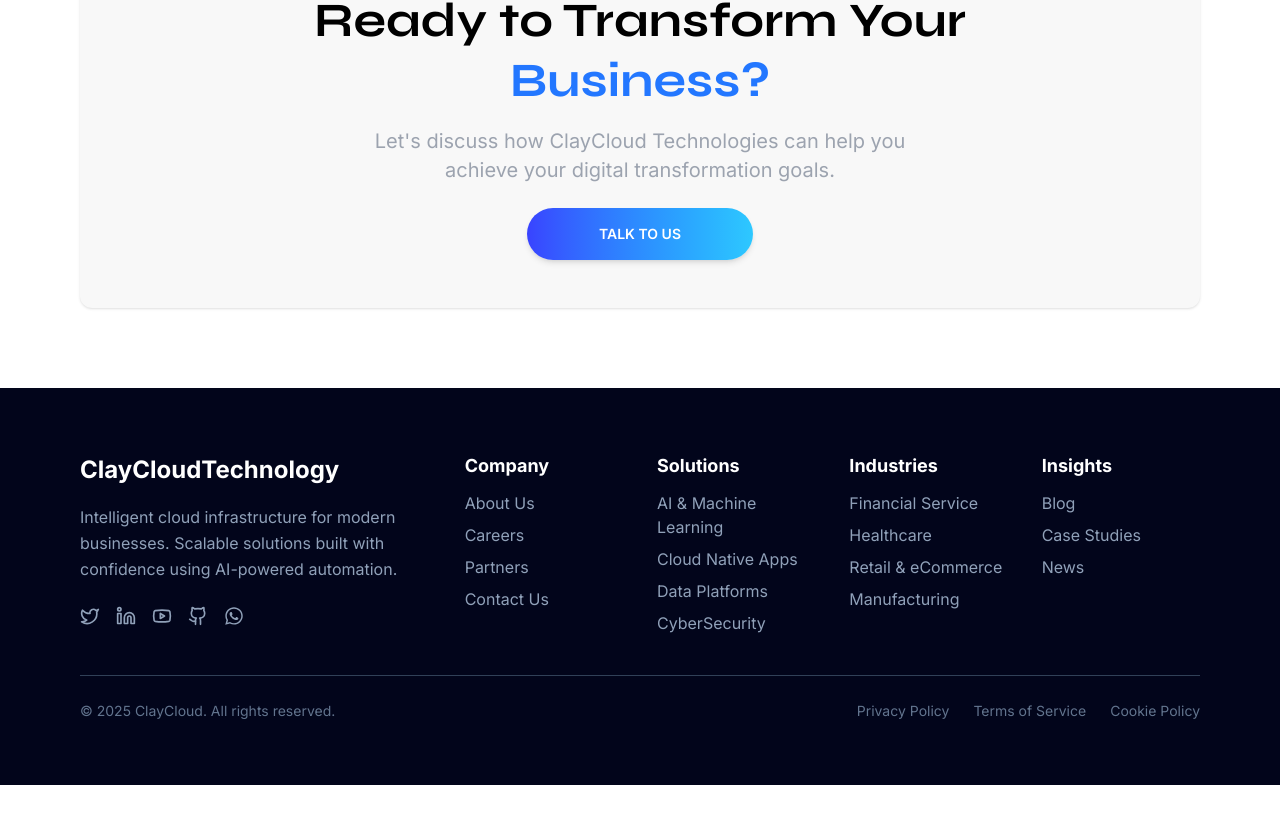
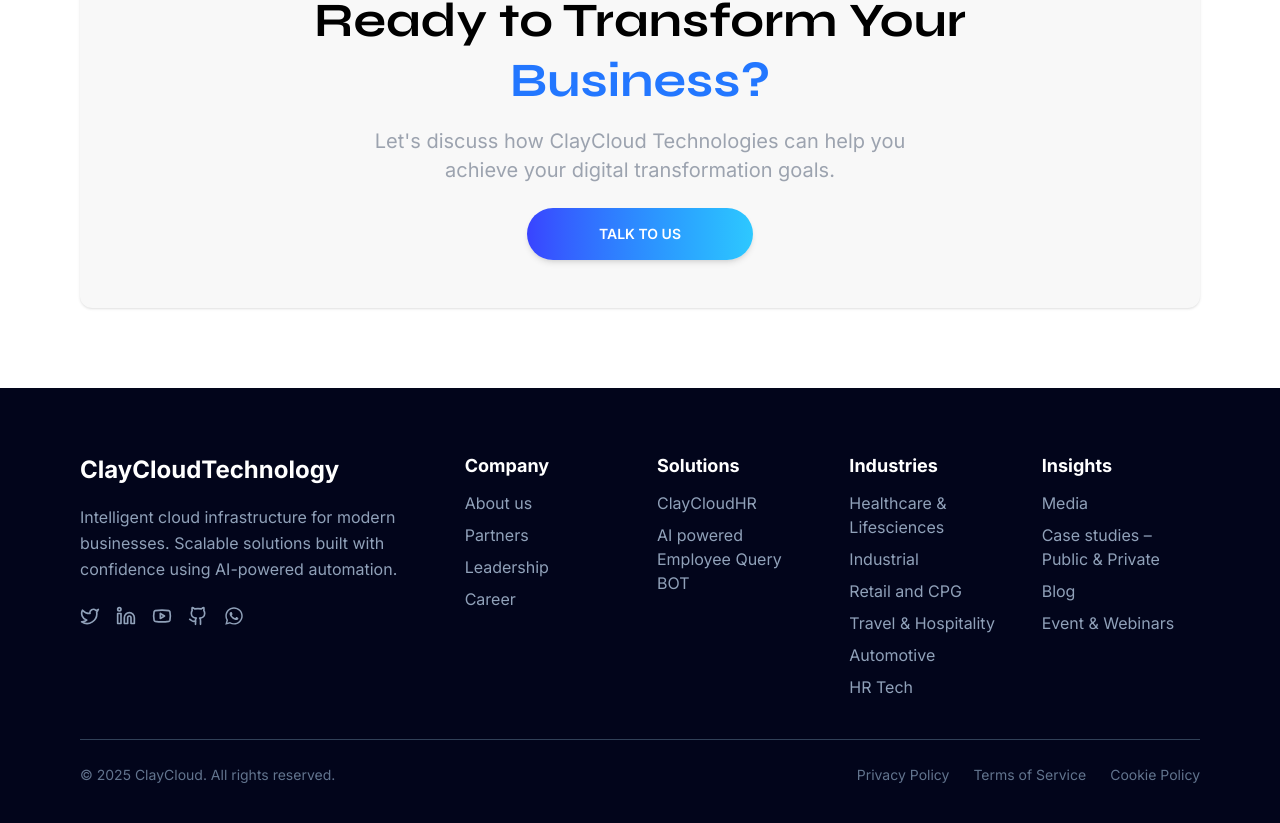
Before and after one commit to Ratneshch/Clay_Cloud, a Next.js app: page / in a window 1280 px wide. Shown: the part 6717-7540 px from the top of the page. Before the commit the page ends 7502 px from the top, so only its background shows below. Built offline with nearby package versions, Linux system fonts and the light colour scheme.

Commit message:
push the new code

```diff
--- a/src/components/Footer.jsx
+++ b/src/components/Footer.jsx
@@ -2,107 +2,66 @@
 import Link from "next/link";
 import { Twitter, Linkedin, Youtube, Github } from "lucide-react";
 import { FaWhatsapp } from "react-icons/fa";
+import navbar from "@/data/navbar.json";
 
 const Footer = () => {
+  const company = navbar.navItems.find((i) => i.label === "Company");
+  const solutions = navbar.navItems.find((i) => i.label === "Solutions");
+  const industries = navbar.navItems.find((i) => i.label === "Industries");
+  const insights = navbar.navItems.find((i) => i.label === "Insights");
+
   return (
-    <footer className="bg-[#02051b] text-white  font-inter mt-10">
-      {/* OUTER WRAPPER */}
+    <footer className="bg-[#02051b] text-white font-inter mt-10">
       <div className="w-full px-6 sm:px-10 lg:px-20 py-12 lg:py-16 flex justify-center">
-        {/* INNER CONTAINER */}
         <div className="w-full max-w-6xl">
-          {/* TOP CONTENT */}
+          {/* TOP GRID */}
           <div className="grid gap-10 md:gap-[34px] grid-cols-2 lg:grid-cols-6">
-            {/* Logo Section – full row on mobile (2 cols) */}
+
+            {/* Logo + Description */}
             <div className="col-span-2 space-y-4">
               <h2 className="font-bold text-[22px] sm:text-[24px]">
                 ClayCloudTechnology
               </h2>
               <p className="text-[14px] sm:text-[16px] text-slate-400 leading-relaxed max-w-md">
-                Intelligent cloud infrastructure for modern businesses.
-                Scalable solutions built with confidence using AI-powered
-                automation.
+                Intelligent cloud infrastructure for modern businesses. Scalable
+                solutions built with confidence using AI-powered automation.
               </p>
 
-              {/* Social Icons */}
               <div className="flex items-center gap-4 pt-2 text-slate-400">
-                <Link href="#">
-                  <Twitter className="w-5 h-5 hover:text-cyan-400 transition" />
-                </Link>
-                <Link href="#">
-                  <Linkedin className="w-5 h-5 hover:text-cyan-400 transition" />
-                </Link>
-                <Link href="#">
-                  <Youtube className="w-5 h-5 hover:text-cyan-400 transition" />
-                </Link>
-                <Link href="#">
-                  <Github className="w-5 h-5 hover:text-cyan-400 transition" />
-                </Link>
-                <Link href="#">
-                  <FaWhatsapp className="w-5 h-5 hover:text-cyan-400 transition" />
-                </Link>
+                <Link href="#"><Twitter className="w-5 h-5 hover:text-cyan-400" /></Link>
+                <Link href="#"><Linkedin className="w-5 h-5 hover:text-cyan-400" /></Link>
+                <Link href="#"><Youtube className="w-5 h-5 hover:text-cyan-400" /></Link>
+                <Link href="#"><Github className="w-5 h-5 hover:text-cyan-400" /></Link>
+                <Link href="#"><FaWhatsapp className="w-5 h-5 hover:text-cyan-400" /></Link>
               </div>
             </div>
 
-            {/* Company */}
-            <div>
-              <h3 className="font-bold text-[16px] sm:text-[18px] mb-3">
-                Company
-              </h3>
-              <ul className="space-y-2 text-[14px] sm:text-[16px] text-slate-400">
-                <li><Link href="#">About Us</Link></li>
-                <li><Link href="#">Careers</Link></li>
-                <li><Link href="#">Partners</Link></li>
-                <li><Link href="#">Contact Us</Link></li>
-              </ul>
-            </div>
+            {/* Dynamic Sections */}
+            <FooterColumn
+              title={company.columns[0].title}
+              items={company.columns[0].items}
+            />
 
-            {/* Solutions */}
-            <div>
-              <h3 className="font-bold text-[16px] sm:text-[18px] mb-3">
-                Solutions
-              </h3>
-              <ul className="space-y-2 text-[14px] sm:text-[16px] text-slate-400">
-                <li><Link href="#">AI &amp; Machine Learning</Link></li>
-                <li><Link href="#">Cloud Native Apps</Link></li>
-                <li><Link href="#">Data Platforms</Link></li>
-                <li><Link href="#">CyberSecurity</Link></li>
-              </ul>
-            </div>
+            <FooterColumn
+              title={solutions.columns[0].title}
+              items={solutions.columns[0].items}
+            />
 
-            {/* Industries */}
-            <div>
-              <h3 className="font-bold text-[16px] sm:text-[18px] mb-3">
-                Industries
-              </h3>
-              <ul className="space-y-2 text-[14px] sm:text-[16px] text-slate-400">
-                <li><Link href="#">Financial Service</Link></li>
-                <li><Link href="#">Healthcare</Link></li>
-                <li><Link href="#">Retail &amp; eCommerce</Link></li>
-                <li><Link href="#">Manufacturing</Link></li>
-              </ul>
-            </div>
+            <FooterColumn
+              title={industries.columns[0].title}
+              items={industries.columns[0].items}
+            />
 
+            <FooterColumn
+              title={insights.columns[0].title}
+              items={insights.columns[0].items}
+            />
+          </div>
 
- {/* Insights */}
-            <div>
-              <h3 className="font-bold text-[16px] sm:text-[18px] mb-3">
-                Insights
-              </h3>
-              <ul className="space-y-2 text-[14px] sm:text-[16px] text-slate-400">
-                <li><Link href="#">Blog</Link></li>
-                <li><Link href="#">Case Studies</Link></li>
-                <li><Link href="#">News</Link></li>
-
-              </ul>
-            </div>
-         </div>
-
-          {/* BOTTOM BAR */}
+          {/* Bottom Bar */}
           <div className="mt-10 pt-6 border-t border-slate-700 flex flex-col md:flex-row items-center justify-between gap-4 text-[12px] sm:text-[14px] text-slate-500">
-            <p className="text-center md:text-left">
-              © 2025 ClayCloud. All rights reserved.
-            </p>
-            <div className="flex flex-wrap items-center justify-center md:justify-end gap-4 sm:gap-6">
+            <p>© 2025 ClayCloud. All rights reserved.</p>
+            <div className="flex gap-4 sm:gap-6">
               <Link href="#">Privacy Policy</Link>
               <Link href="#">Terms of Service</Link>
               <Link href="#">Cookie Policy</Link>
@@ -114,4 +73,42 @@ const Footer = () => {
   );
 };
 
+const FooterColumn = ({ title, items }) => {
+  return (
+    <div>
+      <h3 className="font-bold text-[16px] sm:text-[18px] mb-3">{title}</h3>
+      <ul className="space-y-2 text-[14px] sm:text-[16px] text-slate-400">
+        {items.map((item, index) => {
+          // If item is simple text
+          if (typeof item === "string") {
+            return (
+              <li key={index}>
+                <Link href="#">{item}</Link>
+              </li>
+            );
+          }
+
+          // If item has nested children (Services section)
+          if (item.children) {
+            return (
+              <li key={index}>
+                <p className="font-semibold text-slate-300">{item.label}</p>
+                <ul className="ml-3 mt-2 space-y-1">
+                  {item.children.map((child, i) => (
+                    <li key={i}>
+                      <Link href={`/services/${child.slug}`}>{child.name}</Link>
+                    </li>
+                  ))}
+                </ul>
+              </li>
+            );
+          }
+
+          return null;
+        })}
+      </ul>
+    </div>
+  );
+};
+
 export default Footer;
--- a/src/data/navbar.json
+++ b/src/data/navbar.json
@@ -5,7 +5,7 @@
       "key": "industries",
       "columns": [
         {
-          "title": "Industries we focus on",
+          "title": "Industries",
           "items": [
             "Healthcare & Lifesciences",
             "Industrial",
```
